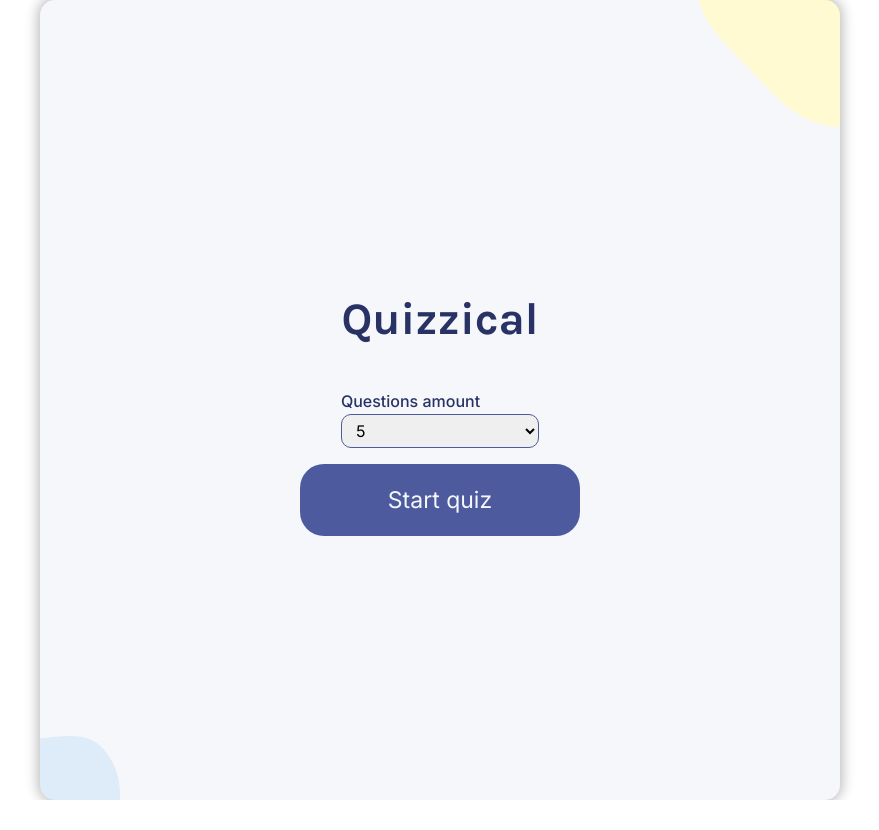
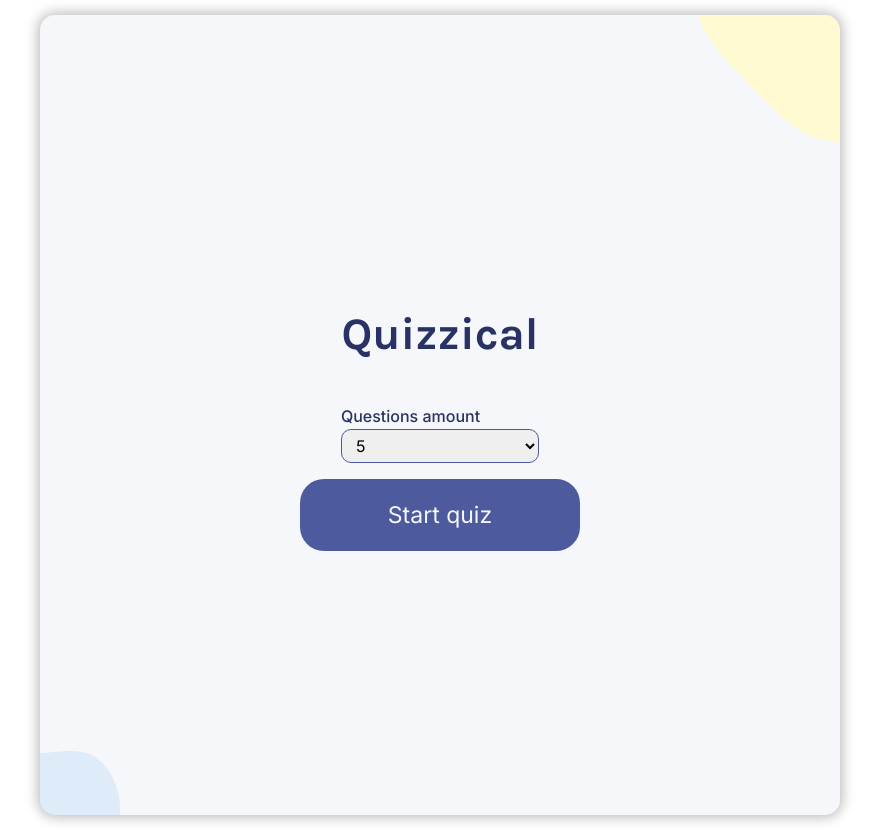
Before and after one commit to marcin10lw/quizzical-react, a React (Create React App) app: page / in a window 1280 px wide. Shown: the whole page, without its empty margins (200-1079 px from the left). Before the commit the page ends 800 px from the top, so only its background shows below. Built offline with nearby package versions, Linux system fonts and the light colour scheme.

Commit message:
chenged body padding

```diff
--- a/src/GlobalStyle.js
+++ b/src/GlobalStyle.js
@@ -12,7 +12,7 @@ export const GlobalStyle = createGlobalStyle`
 
   body {
     font-family: "Inter", sans-serif;
-    padding: 0 20px;
+    padding: 15px;
 
     @media (max-width: ${({ theme }) => theme.mobile}px) {
       padding: 0;
```
